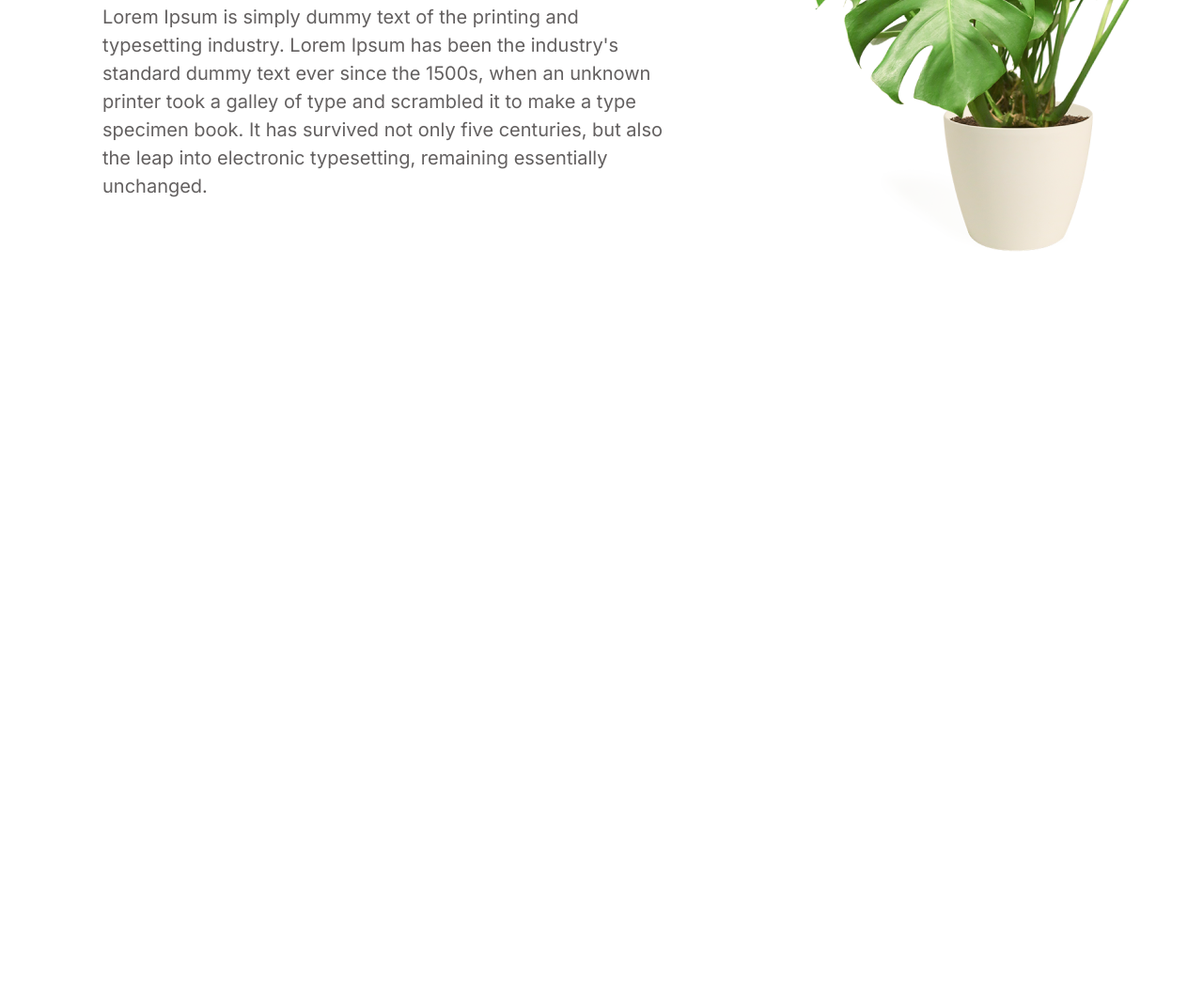
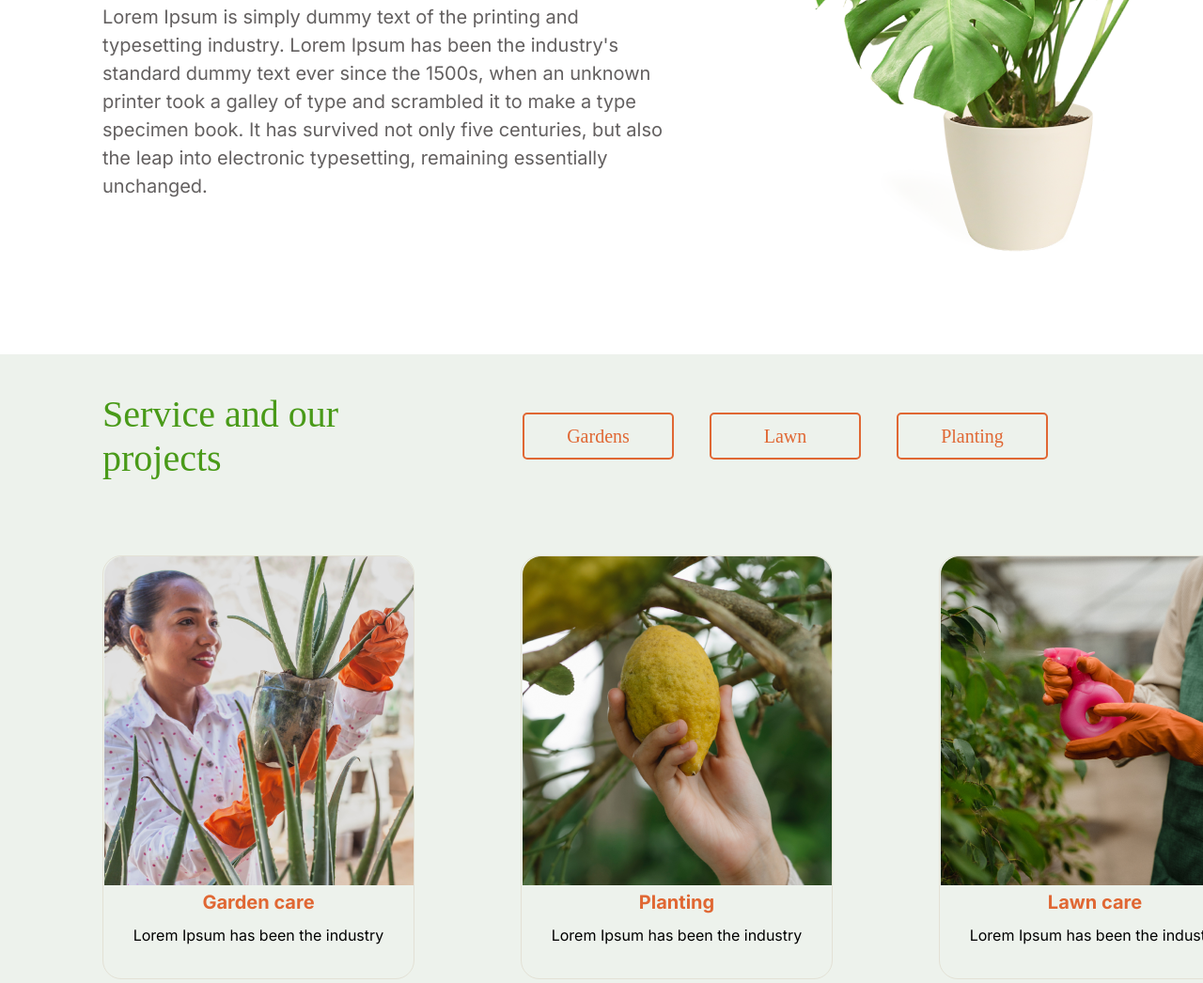
Before and after one commit to lickoneyou/Plants, a plain HTML site: page index.html in a window 1280 px wide. Shown: the part 955-2001 px from the top of the page at 94% size. Before the commit the page ends 1332 px from the top, so only its background shows below. Drawn offline with Linux system fonts and the light colour scheme; a web font is replaced by a local one.

Commit message:
completed service section

```diff
--- a/index.html
+++ b/index.html
@@ -48,9 +48,56 @@
         <section class="about">
             <div>
                 <h2>We are <span>professional experienced</span> gardeners</h2>
-                <p>Lorem Ipsum is simply dummy text of the printing and typesetting industry. Lorem Ipsum has been the industry's standard dummy text ever since the 1500s, when an unknown printer took a galley of type and scrambled it to make a type specimen book. It has survived not only five centuries, but also the leap into electronic typesetting, remaining essentially unchanged. </p>
+                <p>Lorem Ipsum is simply dummy text of the printing and typesetting industry. Lorem Ipsum has been the
+                    industry's standard dummy text ever since the 1500s, when an unknown printer took a galley of type
+                    and scrambled it to make a type specimen book. It has survived not only five centuries, but also the
+                    leap into electronic typesetting, remaining essentially unchanged. </p>
             </div>
             <img src="./assets/houseplant 1.png" alt="houseplant">
+        </section>
+        <section class="service">
+            <div class="serviceWrapper">
+                <div class="serviceTitle">
+                    <h2>Service and our projects</h2>
+                    <div>
+                        <button>Gardens</button>
+                        <button>Lawn</button>
+                        <button>Planting</button>
+                    </div>
+                </div>
+                <div class="projects">
+                    <div>
+                        <img src="./assets/projectsImg/1.png" alt="1">
+                        <h3>Garden care</h3>
+                        <p>Lorem Ipsum has been the industry</p>
+                    </div>
+                    <div>
+                        <img src="./assets/projectsImg/2.png" alt="2">
+                        <h3>Planting</h3>
+                        <p>Lorem Ipsum has been the industry</p>
+                    </div>
+                    <div>
+                        <img src="./assets/projectsImg/3.png" alt="3">
+                        <h3>Lawn care</h3>
+                        <p>Lorem Ipsum has been the industry</p>
+                    </div>
+                    <div>
+                        <img src="./assets/projectsImg/4.png" alt="5">
+                        <h3>Planting</h3>
+                        <p>Lorem Ipsum has been the industry</p>
+                    </div>
+                    <div>
+                        <img src="./assets/projectsImg/5.png" alt="5">
+                        <h3>Garden care</h3>
+                        <p>Lorem Ipsum has been the industry</p>
+                    </div>
+                    <div>
+                        <img src="./assets/projectsImg/6.png" alt="6">
+                        <h3>Planting</h3>
+                        <p>Lorem Ipsum has been the industry</p>
+                    </div>
+                </div>
+            </div>
         </section>
     </main>
     <script src="./script.js"></script>
--- a/style.css
+++ b/style.css
@@ -11,6 +11,18 @@ h3 {
 a,
 h1 {
   font-family: Inika;
+}
+
+button {
+  border-radius: 10px;
+  border: 2px solid #e06733;
+  background: transparent;
+  color: #000;
+  font-family: Inter;
+  font-size: 16px;
+  font-weight: 400;
+  width: 158px;
+  height: 44px;
 }
 
 header {
@@ -92,18 +104,6 @@ nav > ul > li:last-child {
   margin-bottom: 48px;
 }
 
-.welcomeWrapper > div > button {
-  border-radius: 10px;
-  border: 2px solid #e06733;
-  background: transparent;
-  color: #000;
-  font-family: Inter;
-  font-size: 16px;
-  font-weight: 400;
-  width: 158px;
-  height: 44px;
-}
-
 /* about */
 
 .about {
@@ -139,3 +139,79 @@ nav > ul > li:last-child {
   font-weight: 400;
   line-height: 30px;
 }
+
+/* service */
+
+.service {
+  width: 1440px;
+  background: #edf2ec;
+}
+
+.serviceWrapper {
+  padding: 40px 109px 66px 109px;
+}
+
+.serviceTitle {
+  display: flex;
+  justify-content: space-between;
+  align-items: center;
+  width: 1006px;
+  margin-bottom: 80px;
+}
+
+.serviceTitle > h2 {
+  color: #499a18;
+  font-family: Inika;
+  font-size: 40px;
+  font-weight: 400;
+  width: 306px;
+}
+
+.serviceTitle > div {
+  display: flex;
+}
+
+.serviceTitle > div * {
+  border-radius: 5px;
+  width: 161px;
+  height: 50px;
+  margin-right: 38px;
+  color: #e06733;
+  font-family: Inika;
+  font-size: 20px;
+  font-weight: 400;
+}
+
+.serviceTitle > div *:last-child {
+  margin-right: 0;
+}
+
+.projects {
+  display: flex;
+  justify-content: space-between;
+  flex-wrap: wrap;
+}
+
+.projects > div {
+  display: flex;
+  flex-direction: column;
+  align-items: center;
+  border-radius: 20px 20px 20px 20px;
+  border: 1px solid #e3e1d5;
+  margin-bottom: 52px;
+}
+
+.projects > div > img {
+  margin-bottom: 6px;
+}
+
+.projects > div > h3 {
+  color: #e06733;
+  font-size: 20px;
+  font-weight: 700;
+  margin-bottom: 13px;
+}
+
+.projects > div > p {
+    margin-bottom: 36px;
+  }
```
